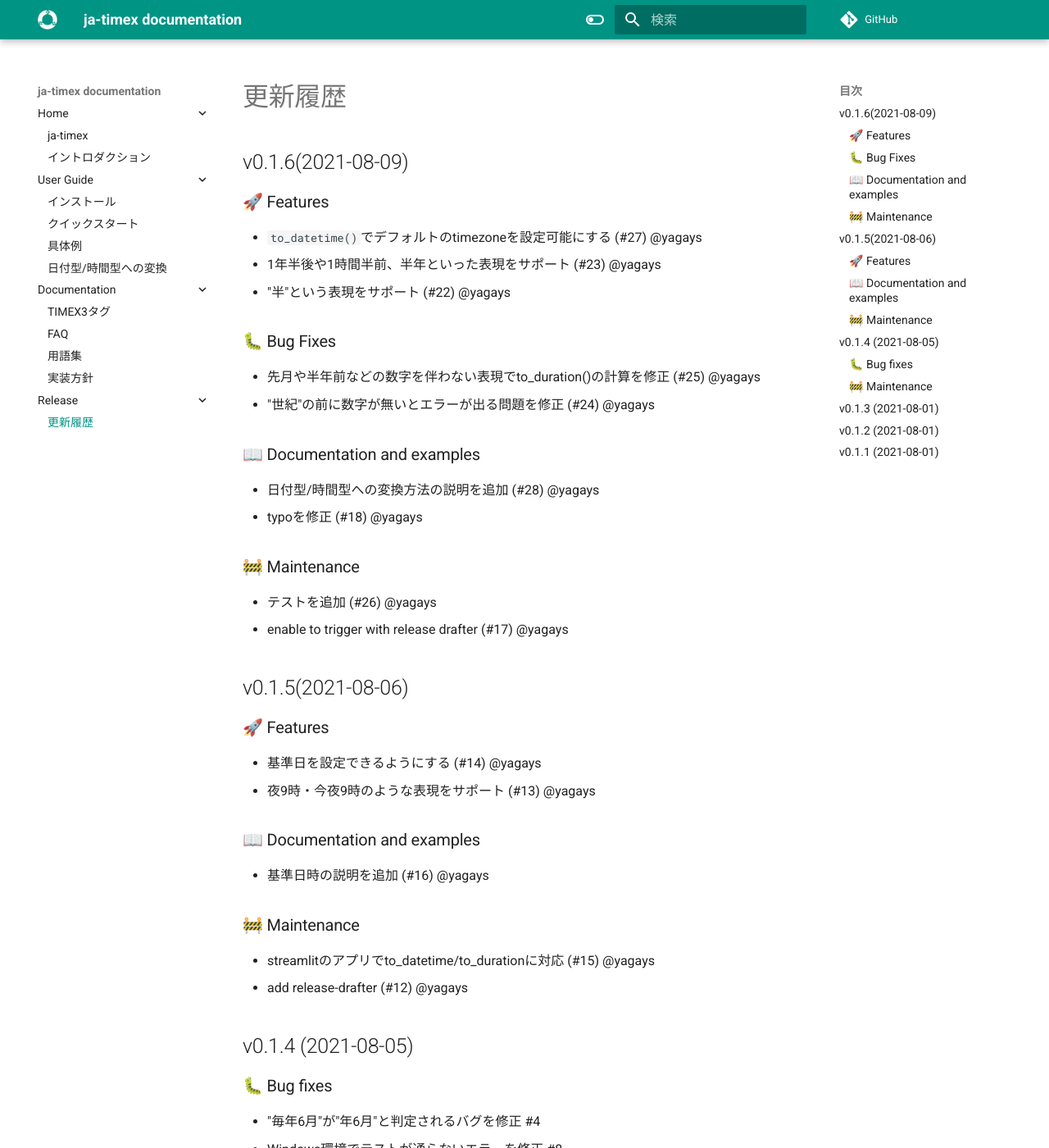
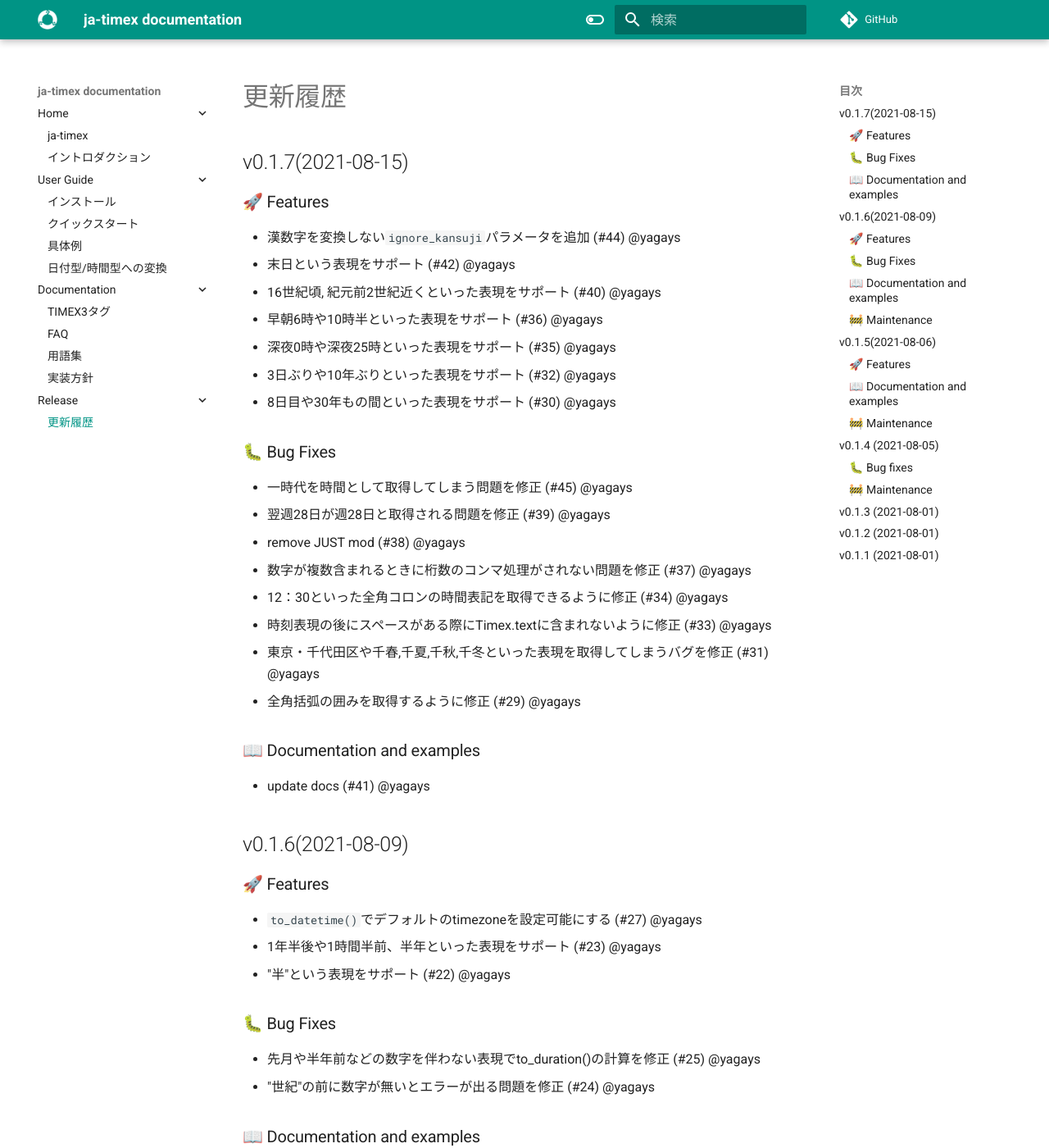
Before and after one commit to yagays/ja-timex, an MkDocs documentation site: the page built from docs/docs/changelog.md, in a window 1280 px wide and 1400 px high. Shown: the whole window at 82% size. Built offline with MkDocs 1.6.1 and Material for MkDocs 9.7.7, drawn with Linux system fonts in a browser that asks for light colours; comment, search, counter and statistics services are not loaded.

Commit message:
bmup up version to 0.1.7

```diff
--- a/docs/docs/changelog.md
+++ b/docs/docs/changelog.md
@@ -1,4 +1,31 @@
 # 更新履歴
+
+## v0.1.7(2021-08-15)
+
+### 🚀 Features
+
+* 漢数字を変換しない`ignore_kansuji`パラメータを追加 (#44) @yagays
+* 末日という表現をサポート (#42) @yagays
+* 16世紀頃, 紀元前2世紀近くといった表現をサポート (#40) @yagays
+* 早朝6時や10時半といった表現をサポート (#36) @yagays
+* 深夜0時や深夜25時といった表現をサポート (#35) @yagays
+* 3日ぶりや10年ぶりといった表現をサポート (#32) @yagays
+* 8日目や30年もの間といった表現をサポート (#30) @yagays
+
+### 🐛 Bug Fixes
+
+* 一時代を時間として取得してしまう問題を修正 (#45) @yagays
+* 翌週28日が週28日と取得される問題を修正 (#39) @yagays
+* remove JUST mod (#38) @yagays
+* 数字が複数含まれるときに桁数のコンマ処理がされない問題を修正 (#37) @yagays
+* 12：30といった全角コロンの時間表記を取得できるように修正 (#34) @yagays
+* 時刻表現の後にスペースがある際にTimex.textに含まれないように修正 (#33) @yagays
+* 東京・千代田区や千春,千夏,千秋,千冬といった表現を取得してしまうバグを修正 (#31) @yagays
+* 全角括弧の囲みを取得するように修正 (#29) @yagays
+
+### 📖 Documentation and examples
+
+* update docs (#41) @yagays
 
 ## v0.1.6(2021-08-09)
 
--- a/pyproject.toml
+++ b/pyproject.toml
@@ -1,6 +1,6 @@
 [tool.poetry]
 name = "ja-timex"
-version = "0.1.6"
+version = "0.1.7"
 description = "Analyze and parse natural language temporal expression from Japanese sentences"
 authors = ["Yuki Okuda <y.okuda@dr-ubie.com>"]
 license = "MIT"
```
